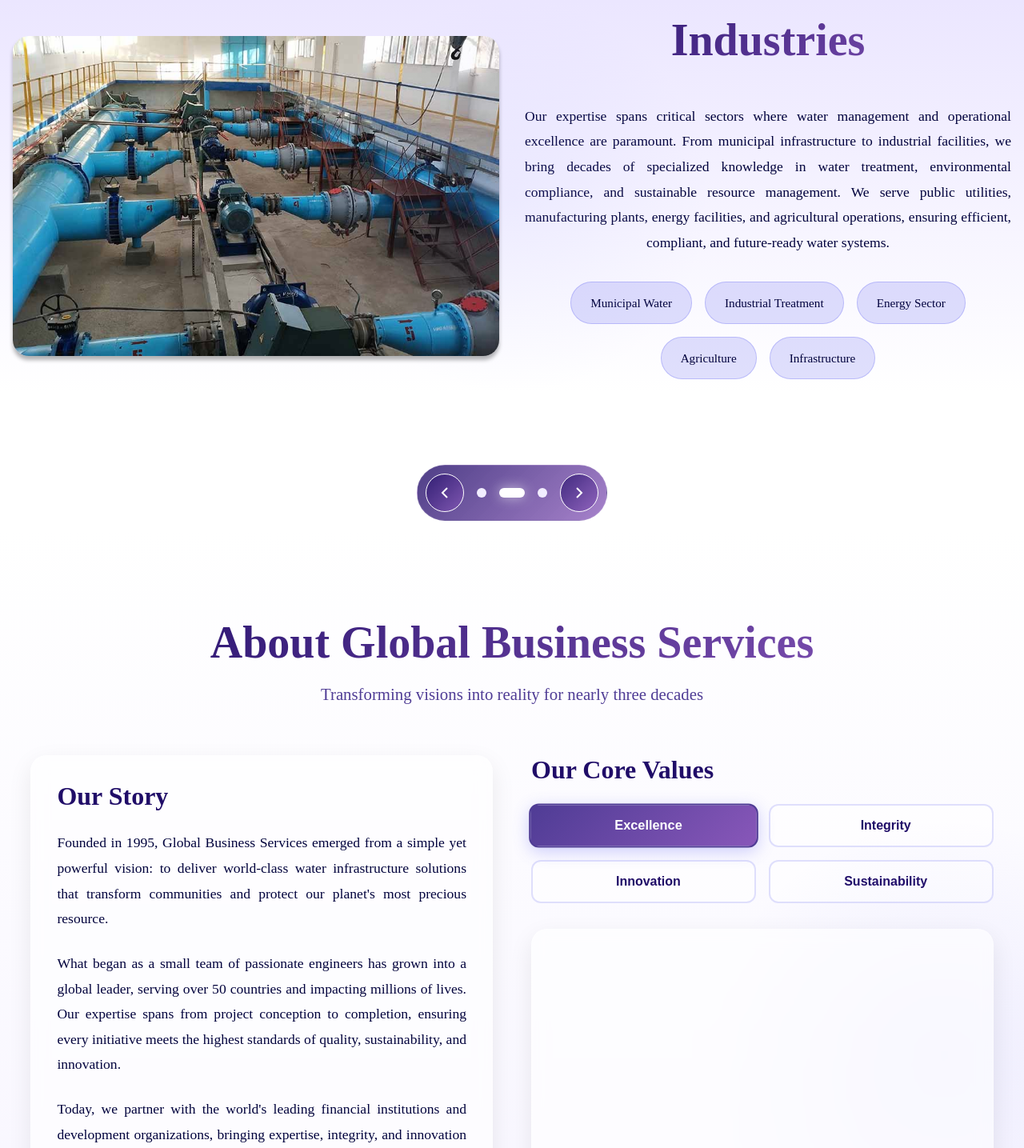
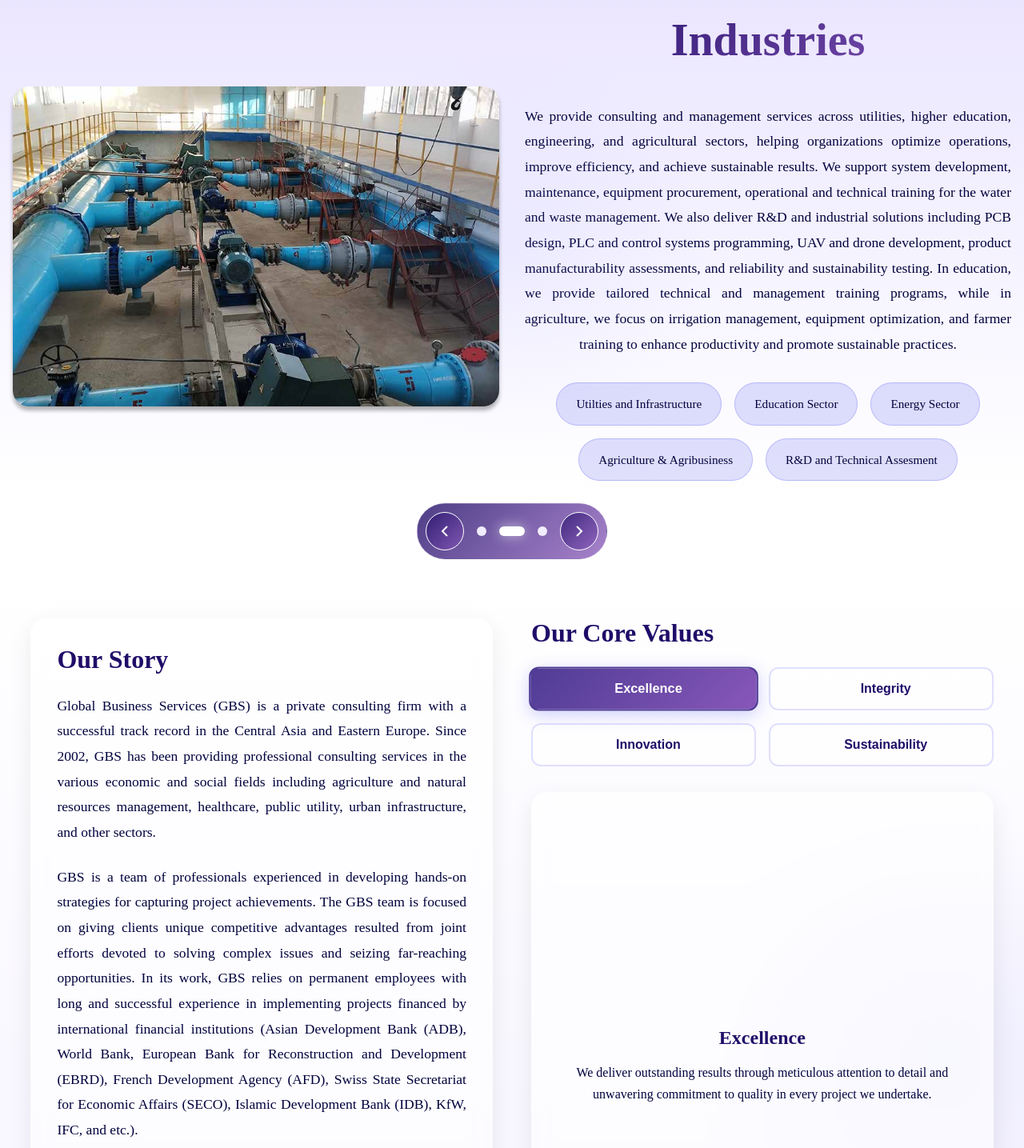
Before and after one commit to sattarov199930/gbs, a React (Vite) app: page / in a window 1280 px wide. Shown: the part 820-2255 px from the top of the page at 80% size. Built offline with nearby package versions, Linux system fonts and the light colour scheme.

Commit message:
text upd + formatting

```diff
--- a/src/components/Home/InfoCarousel/InfoCarousel.css
+++ b/src/components/Home/InfoCarousel/InfoCarousel.css
@@ -23,6 +23,7 @@
   flex-shrink: 0;
   width: 100%;
   min-width: 100%;
+  padding-bottom: 1rem;
 }
 
 .carousel-controls {
--- a/src/components/Home/InfoCarousel/InfoCarousel.jsx
+++ b/src/components/Home/InfoCarousel/InfoCarousel.jsx
@@ -20,7 +20,7 @@
 
     const interval = setInterval(() => {
       setCurrentIndex((prev) => (prev + 1) % totalCards);
-    }, 4000); //Autoscroll time
+    }, 5000); //Autoscroll time
 
     return () => clearInterval(interval);
   }, [currentIndex, isPaused, totalCards]);
@@ -100,7 +100,7 @@
   const stats = [
     { number: 50,   label: "IFI Financed Projects" },
     { number: 100,  label: "Clients Worldwide" },
-    { number: 10,   label: "Countries of Operation" }
+    { number: 12,   label: "Countries of Operation" }
   ];
 
   return (
@@ -111,7 +111,8 @@
             <img src="/images/home/Home_Carousel_Services.jpg" alt="Professional services" />
           </div>
           <div className="card-text">
-            <p>We deliver comprehensive management solutions and advanced water treatment systems, combining technical excellence with strategic oversight to ensure project success from conception to completion.</p>
+            <p>We deliver comprehensive, high-quality services across the full project management lifecycle, from project identification and design to implementation, monitoring, and evaluation.
+              Our corporate philosophy centers on uncompromising quality and the long-term sustainability of outcomes.</p>
           </div>
         </div>
         <div className="card-side">
@@ -179,12 +180,12 @@
 // ==================== INDUSTRIES CARD ====================
 function IndustriesCard() {
   const industries = [
-    "Municipal Water",
-    "Industrial Treatment",
+    "Utilties and Infrastructure",
+    "Education Sector",
     "Energy Sector",
-    "Agriculture",
-    "Infrastructure"
-  ];
+    "Agriculture & Agribusiness",
+    "R&D and Technical Assesment"
+    ];
 
   return (
     <section className="info-section" style={{'--bg-image': 'url(/images/home/Home_Carousel_Industries.jpg)'}}>
@@ -192,7 +193,19 @@
         <div className="card-side">
           <h2 className="card-title">Industries</h2>
           <div className="card-text">
-            <p>Our expertise spans critical sectors where water management and operational excellence are paramount. From municipal infrastructure to industrial facilities, we bring decades of specialized knowledge in water treatment, environmental compliance, and sustainable resource management. We serve public utilities, manufacturing plants, energy facilities, and agricultural operations, ensuring efficient, compliant, and future-ready water systems.</p>
+            <p>
+              We provide consulting and management services across utilities, higher education, engineering, and agricultural sectors,
+              helping organizations optimize operations, improve efficiency, and achieve sustainable results.
+
+              We support system development, maintenance, equipment procurement, operational and technical training for the water and waste management.
+
+              We also deliver R&D and industrial solutions including PCB design, PLC and control systems programming,
+              UAV and drone development, product manufacturability assessments, and reliability and sustainability testing.
+
+              In education, we provide tailored technical and management
+              training programs, while in agriculture, we focus on irrigation management, equipment optimization, and farmer training to enhance
+              productivity and promote sustainable practices.
+            </p>
             <div className="tag-list">
               {industries.map((industry, index) => (
                 <span key={index} className="tag">{industry}</span>
--- a/src/components/Home/MissionSection/MissionSection.css
+++ b/src/components/Home/MissionSection/MissionSection.css
@@ -81,7 +81,6 @@
   display: grid;
   grid-template-columns: repeat(3, 1fr);
   gap: 2rem;
-  margin-bottom: 4rem;
 }
 
 /* =========================
@@ -179,7 +178,7 @@
 }
 
 .mission-card:hover {
-  transform: scale(1.03) translateY(-10px);
+  transform: scale(1.02) translateY(-5px);
   opacity: 1;
 }
 
--- a/src/components/Home/MissionSection/MissionSection.jsx
+++ b/src/components/Home/MissionSection/MissionSection.jsx
@@ -46,12 +46,12 @@
   return (
     <section className="mission-section">
       <div className="mission-container">
-        <div className="mission-header">
+        {/*<div className="mission-header">
           <h2 className="mission-title">Our Mission</h2>
           <p className="mission-subtitle">
             Transforming the world one water project at a time
           </p>
-        </div>
+        </div>*/}
 
         <div className="mission-grid">
           {missions.map((mission) => (
--- a/src/components/Home/OurIntro/OurIntro.css
+++ b/src/components/Home/OurIntro/OurIntro.css
@@ -28,38 +28,6 @@
 /* =========================
    Header
    ========================= */
-.about-header {
-  text-align: center;
-  margin-bottom: 4rem;
-  animation: fadeInDown 0.8s ease-out;
-}
-
-@keyframes fadeInDown {
-  from {
-    opacity: 0;
-    transform: translateY(-30px);
-  }
-  to {
-    opacity: 1;
-    transform: translateY(0);
-  }
-}
-
-.about-title {
-  font-size: 3.5rem;
-  font-weight: 700;
-  background: linear-gradient(135deg, #200d68 0%, #8857b9 100%);
-  -webkit-background-clip: text;
-  -webkit-text-fill-color: transparent;
-  background-clip: text;
-  margin-bottom: 1rem;
-}
-
-.about-subtitle {
-  font-size: 1.3rem;
-  color: #4f3c95;
-  font-weight: 500;
-}
 
 /* =========================
    Content Grid
--- a/src/components/Home/OurIntro/OurIntro.jsx
+++ b/src/components/Home/OurIntro/OurIntro.jsx
@@ -30,13 +30,8 @@
 
   const milestones = [
     {
-      year: "1995",
+      year: "2002",
       event: "Company Founded",
-      description: "Global Business Services was born from a vision to revolutionize water infrastructure. A small team of passionate engineers came together to create lasting impact."
-    },
-    {
-      year: "2003",
-      event: "First International Project",
       description: "We expanded beyond borders, delivering our first major international water treatment facility in Southeast Asia, marking the beginning of our global presence."
     },
     {
@@ -67,54 +62,43 @@
     <section className="about-section">
       {/* Main About Content */}
       <div className="about-container">
-        <div className="about-header">
-          <h2 className="about-title">About Global Business Services</h2>
-          <p className="about-subtitle">
-            Transforming visions into reality for nearly three decades
-          </p>
-        </div>
-
         <div className="about-content-grid">
           {/* Story Side */}
           <div className="about-story">
             <div className="story-card">
               <h3 className="story-heading">Our Story</h3>
               <p className="story-text">
-                Founded in 1995, Global Business Services emerged from a simple yet powerful vision:
-                to deliver world-class water infrastructure solutions that transform communities and
-                protect our planet's most precious resource.
+                Global Business Services (GBS) is a private consulting firm with a successful track record in the Central Asia and Eastern Europe. Since 2002, GBS has been providing professional consulting services in the various economic and social fields including agriculture and natural resources management, healthcare, public utility, urban infrastructure, and other sectors.
               </p>
               <p className="story-text">
-                What began as a small team of passionate engineers has grown into a global leader,
-                serving over 50 countries and impacting millions of lives. Our expertise spans from
-                project conception to completion, ensuring every initiative meets the highest standards
-                of quality, sustainability, and innovation.
+                GBS is a team of professionals experienced in developing hands-on strategies for capturing project achievements. The GBS team is focused on giving clients unique competitive advantages resulted from joint efforts devoted to solving complex issues and seizing far-reaching opportunities. In its work, GBS relies on permanent employees with long and successful experience in implementing projects financed by international financial institutions (Asian Development Bank (ADB), World Bank, European Bank for Reconstruction and Development (EBRD), French Development Agency (AFD), Swiss State Secretariat for Economic Affairs (SECO), Islamic Development Bank (IDB), KfW, IFC, and etc.).
               </p>
               <p className="story-text">
-                Today, we partner with the world's leading financial institutions and development
-                organizations, bringing expertise, integrity, and innovation to every challenge we face.
+              External experts are always ready to participate in projects. Criteria, according to which external experts are selected, include educational background, technical experience and regional practice, communication skills, and etc. Such cooperation is beneficial for both parties: for GBS, it gives access to industrial solutions; associate experts build their investment project implementation capacities
               </p>
             </div>
 
             {/* Stats Grid */}
+            {/*
             <div className="about-stats-grid">
               <div className="about-stat-card">
                 <div className="stat-number">50+</div>
-                <div className="stat-label">Countries Served</div>
+                <div className="stat-label">IFI-financed Projects</div>
               </div>
               <div className="about-stat-card">
-                <div className="stat-number">2000+</div>
-                <div className="stat-label">Projects Delivered</div>
+                <div className="stat-number">100+</div>
+                <div className="stat-label">Clients in Central Asia and Europe</div>
               </div>
               <div className="about-stat-card">
-                <div className="stat-number">500+</div>
-                <div className="stat-label">Expert Team</div>
+                <div className="stat-number">12+</div>
+                <div className="stat-label">Countries</div>
               </div>
               <div className="about-stat-card">
-                <div className="stat-number">30</div>
-                <div className="stat-label">Years Experience</div>
+                <div className="stat-number">25+</div>
+                <div className="stat-label">Years of Experience</div>
               </div>
             </div>
+            */}
           </div>
 
           {/* Values Side */}
@@ -144,7 +128,7 @@
 
         {/* Timeline Section */}
         <div className="about-timeline-section">
-          <h3 className="timeline-heading">Our Journey</h3>
+          {/*<h3 className="timeline-heading">Our Journey</h3>*/}
           <div className="timeline-bar">
             {milestones.map((milestone, index) => (
               <div
```
